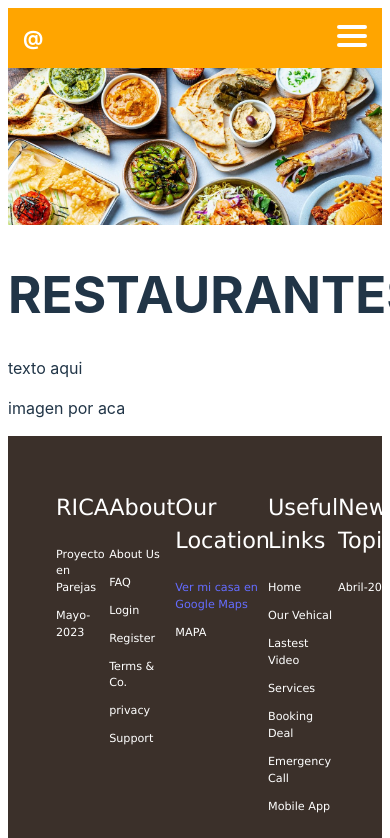
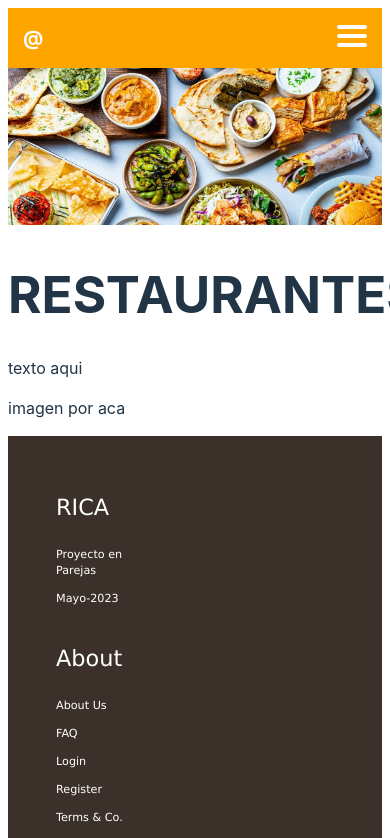
Before and after one commit to juandape/frontend-topv29-restaurantes, a React (Vite) app: page / in a window 390 px wide. Shown: the top 838 px of the page. Built offline with nearby package versions, Linux system fonts and the light colour scheme.

Commit message:
feat: media ajustada

```diff
--- a/src/components/Footer/Footer.css
+++ b/src/components/Footer/Footer.css
@@ -32,3 +32,18 @@
     justify-content: space-around;
     color: aliceblue;
 }
+
+@media (max-width: 768px){
+    .container_fot{
+        background-color: #3b302a;
+        display: flex;
+        flex-wrap: wrap;
+        flex-direction: column;
+        padding: 2em 3em;
+        justify-content: space-between;
+        align-items:first baseline;
+    }
+
+
+
+}
--- a/src/components/Footer/Footer.jsx
+++ b/src/components/Footer/Footer.jsx
@@ -1,7 +1,5 @@
 import React from 'react';
-import './Footer.css'
-
-
+import './Footer.css';
 
 function Footer() {
   return (
@@ -54,9 +52,9 @@ function Footer() {
       </div>
       <div className="contene">
         <div className="contenedorRedes">
-          <a href="https://twitter.com/" target="_blank" ><img src="images/gorjeo.png" alt=""/></a>
-          <a href="https://www.instagram.com/" target="_blank"><img src="images/instagram.png" alt=""/></a>
-          <a href="https://www.youtube.com/" target="_blank"><img src="images/youtube.png" alt=""/></a>
+          <a href="https://twitter.com/" target="_blank" rel="noreferrer"><img src="images/gorjeo.png" alt="twiter" /></a>
+          <a href="https://www.instagram.com/" target="_blank" rel="noreferrer"><img src="images/instagram.png" alt="instagram" /></a>
+          <a href="https://www.youtube.com/" target="_blank" rel="noreferrer"><img src="images/youtube.png" alt="youtuber" /></a>
         </div>
 
         <div className="contenedorRedes_fot">
@@ -64,7 +62,6 @@ function Footer() {
         </div>
       </div>
 
-
     </footer>
   );
 }
```
Lines whose indentation alone changed are shown as unchanged.
